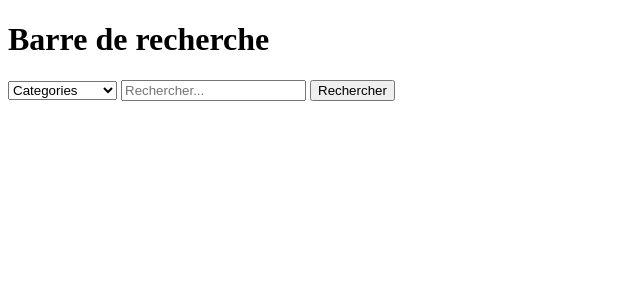
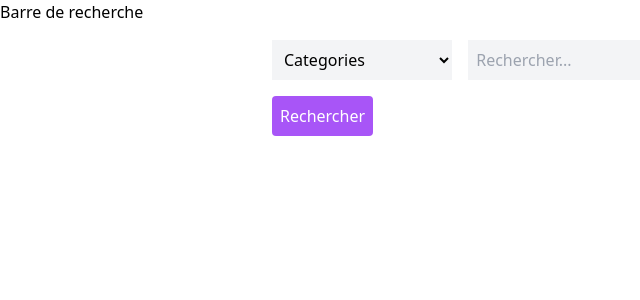
Before and after one commit to GeniusTom-Dev/projet-php-but-2, a PHP site: page /GFramework/searchBar/index.php?selectDb=Topics in a window 1280 px wide. Shown: the top 300 px of the page, without its empty margins (0-640 px from the left). Run offline with PHP 8.4, Linux system fonts and the light colour scheme; data that the repository does not hold is empty; some libraries are stand-ins or nearby versions.

Commit message:
Update design with tailwind

```diff
--- a/GFramework/searchBar/searchBar.php
+++ b/GFramework/searchBar/searchBar.php
@@ -18,24 +18,30 @@ if (empty($_GET["selectDb"]) === false) {
     localStorage.setItem("searchResults", JSON.stringify(results));
 </script>
 
+<script src="https://cdn.tailwindcss.com"></script>
 
-<div>
-    <form method="GET" id="searchForm">
-        <select id="selectDb" name="selectDb">
+<div class="max-w-3xl mx-auto p-4">
+    <form method="GET" id="searchForm" class="space-y-4">
+        <div class="flex items-center space-x-4">
+            <select id="selectDb" name="selectDb" class="w-1/4 bg-gray-100 p-2 rounded-m">
                 <option value="Topics" <?php if ($_GET['selectDb'] == 'Topics') echo 'selected'; ?>>Categories</option>
                 <option value="Users" <?php if ($_GET['selectDb'] == 'Users') echo 'selected'; ?>>Utilisateurs</option>
                 <option value="Posts" <?php if ($_GET['selectDb'] == 'Posts') echo 'selected'; ?>>Posts</option>
                 <option value="Comments" <?php if ($_GET['selectDb'] == 'Comments') echo 'selected'; ?>>Commentaires
             </select>
             <input type="text" id="searchText" name="searchText" placeholder="Rechercher..."
-            <?php if (empty($_GET['searchText']) === false) echo 'value="' . $_GET["searchText"] . '"'; ?>/>
-        <input type="submit" value="Rechercher" id="search"/>
-        <br>
+                <?php if (empty($_GET['searchText']) === false) echo 'value="' . $_GET["searchText"] . '"'; ?>
+                   class="w-3/4 bg-gray-100 p-2 rounded-m"/>
+        </div>
+        <div class="flex items-center justify-between">
+            <input type="submit" value="Rechercher" id="search"
+                   class="bg-purple-500 text-white p-2 rounded hover:bg-purple-700"/>
             <div id="searchFilters">
                 <?php if (!isset($_GET['selectDb']) || $_GET['selectDb'] == "Topics") getTopicsFilters(false);
                 else if ($_GET['selectDb'] == "Users") getUsersFilters(false);
                 else if ($_GET['selectDb'] == "Posts") getPostsFilters(false);
                 else if ($_GET['selectDb'] == "Comments") getCommentsFilters(false); ?>
+            </div>
         </div>
     </form>
     <script>
```
Lines whose indentation alone changed are shown as unchanged.
